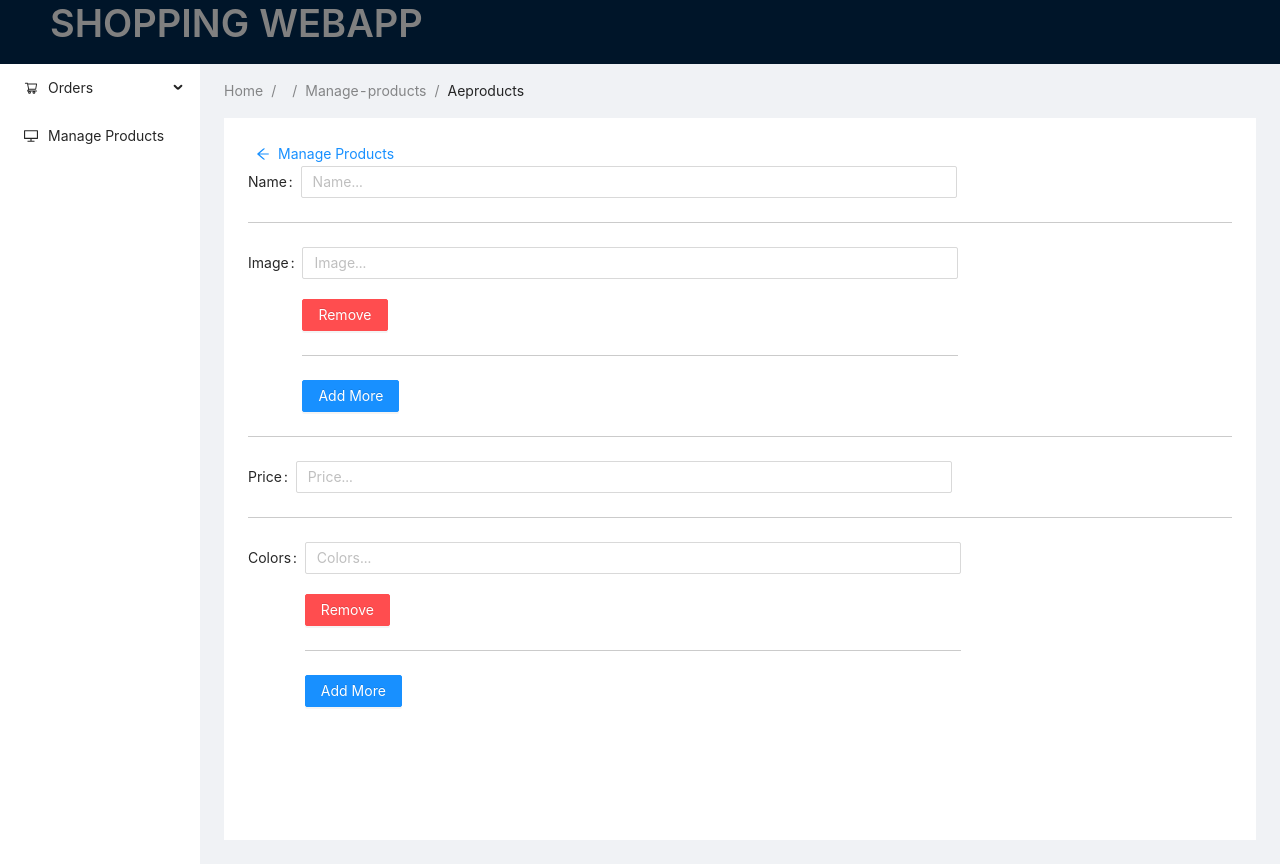
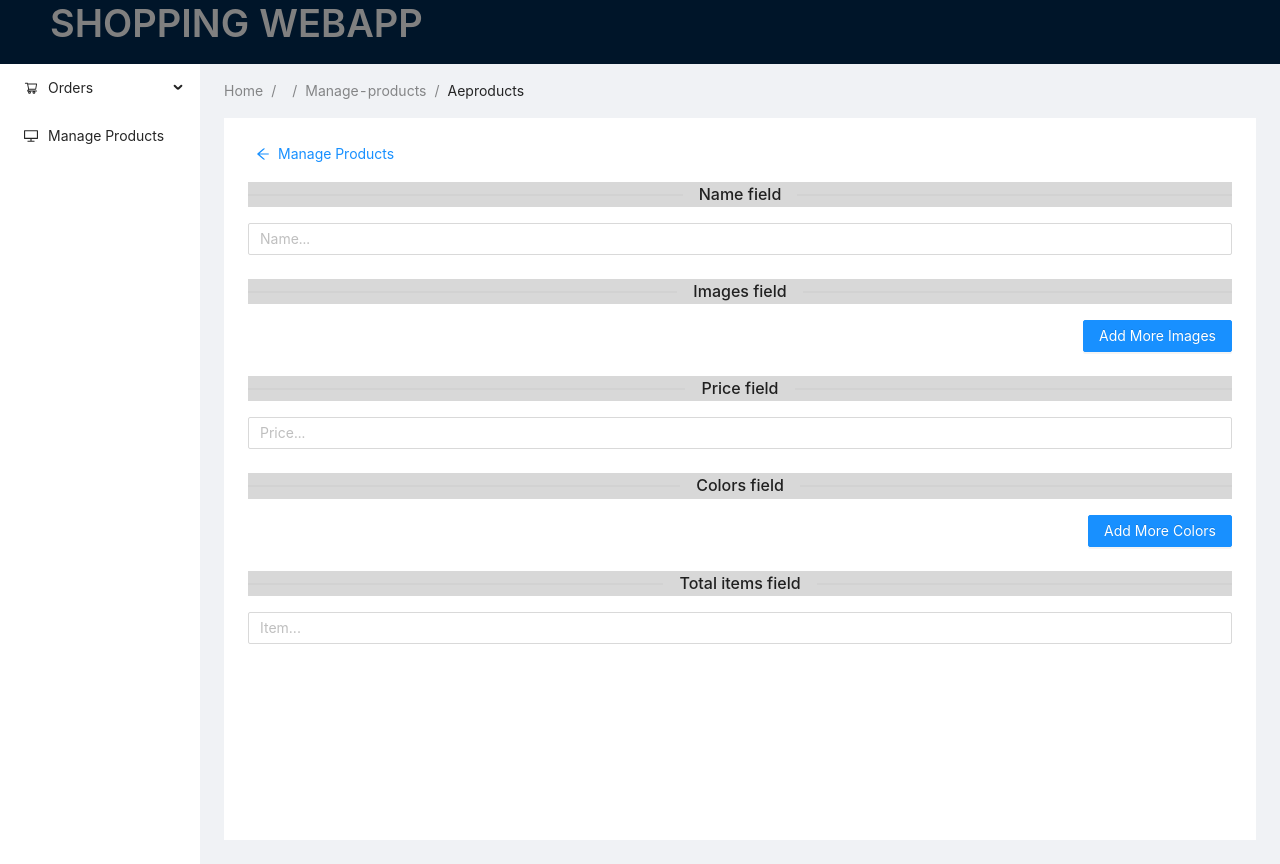
Before and after one commit to BK-MT20/Shopping_Webapp, a React (Create React App) app in the folder admin/: page /manage-products/AEProducts in a window 1280 px wide. Built offline with nearby package versions, Linux system fonts and the light colour scheme.

Commit message:
[AP-0] View Products Management

```diff
--- a/admin/src/pages/admin/AED-Products/AEProducts.js
+++ b/admin/src/pages/admin/AED-Products/AEProducts.js
@@ -1,6 +1,6 @@
 import React from 'react'
 import {ArrowLeftOutlined} from '@ant-design/icons'
-import { Button,Form,Input,Divider } from 'antd';
+import { Button,Form,Input,Divider,InputNumber } from 'antd';
 
 function AEProducts() {
   return (
@@ -14,51 +14,146 @@ function AEProducts() {
         </Button>
         <Form
             name="wrap"
-            //
+            // wrapperCol={{ span: 16 }}
+            // labelCol={{ span: 3 }}
 
-            wrapperCol={{ span: 16 }}
         >
-            <Form.Item
-                label="Name"
+        <Divider style={{ backgroundColor: "#d8d8d8" }}>Name field</Divider>
+
+        <Form.Item
                 name="name"
-
+                rules={[{ required: true, message: 'Please input your name!' }]}
             >
             <Input placeholder="Name..." />
         </Form.Item>
-        <Divider style={{ backgroundColor: "#d8d8d8" }}></Divider>
+        <Divider style={{ backgroundColor: "#d8d8d8" }}>Images field</Divider>
+
+        <Form.List
+                name="image"
+                rules={[{ required: true, message: 'Please input your image!' }]}
+            >
+            {(fields, { add, remove }, { errors }) => (
+
+            <>
+                {fields.map((field, index) => (
+                <Form.Item
+                    required={false}
+                    key={field.key}
+                >
+                    <Form.Item
+                    {...field}
+                    validateTrigger={['onChange', 'onBlur']}
+                    rules={[
+                        {
+                        required: true,
+                        whitespace: true,
+                        message: "Please input your image.",
+                        },
+                    ]}
+                    noStyle
+                    >
+                    <Input name="image" placeholder="Image..." />
+                    </Form.Item>
+                    {fields.length > 1 ? (
+                    <Button type="primary"
+                        onClick ={() => {remove(field.name)}}
+                        style={{ marginTop: "20px" }}
+                        danger
+                    >
+                        Remove
+                    </Button>
+
+                    ) : null}
+                </Form.Item>
+                ))}
+                <Form.Item>
+                <Button
+                    type="primary"
+                    onClick={() => add()}
+
+                    style={{ float: 'right' }}
+                >
+                    Add More Images
+                </Button>
+                <Form.ErrorList errors={errors} />
+                </Form.Item>
+            </>
+            )}
+        </Form.List>
+
+        <Divider style={{ backgroundColor: "#d8d8d8" }}>Price field</Divider>
+
 
         <Form.Item
-
-                label="Image"
-                name="image"
-            >
-            <Input placeholder="Image..." />
-            <Button type="primary" style={{ marginTop: "20px" }}danger >Remove</Button>
-            <Divider style={{ backgroundColor: "#d8d8d8" }}></Divider>
-            <Button type="primary">Add More</Button>
-        </Form.Item>
-
-        <Divider style={{ backgroundColor: "#d8d8d8" }}></Divider>
-
-        <Form.Item
-                label="Price"
                 name="price"
+                rules={[{ required: true, message: 'Please input your price!' }]}
             >
             <Input placeholder="Price..." />
         </Form.Item>
 
-        <Divider style={{ backgroundColor: "#d8d8d8" }}></Divider>
+        <Divider style={{ backgroundColor: "#d8d8d8", }}>Colors field</Divider>
+
+        <Form.List
+                name="colors"
+                rules={[{ required: true, message: 'Please input your color!' }]}
+            >
+            {(fields, { add, remove }, { errors }) => (
+
+            <>
+                {fields.map((field, index) => (
+                <Form.Item
+                    required={false}
+                    key={field.key}
+                >
+                    <Form.Item
+                    {...field}
+                    validateTrigger={['onChange', 'onBlur']}
+                    rules={[
+                        {
+                        required: true,
+                        whitespace: true,
+                        message: "Please input your color.",
+                        },
+                    ]}
+                    noStyle
+                    >
+                    <Input name="color" placeholder="Color..." />
+                    </Form.Item>
+                    {fields.length > 1 ? (
+                    <Button type="primary"
+                        onClick ={() => {remove(field.name)}}
+                        style={{ marginTop: "20px" }}
+                        danger
+                    >
+                        Remove
+                    </Button>
+
+                    ) : null}
+                </Form.Item>
+                ))}
+                <Form.Item>
+                <Button
+                    type="primary"
+                    onClick={() => add()}
+
+                    style={{ float: 'right' }}
+                >
+                    Add More Colors
+                </Button>
+                <Form.ErrorList errors={errors} />
+                </Form.Item>
+            </>
+            )}
+        </Form.List>
+        <Divider style={{ backgroundColor: "#d8d8d8" }}>Total items field</Divider>
 
         <Form.Item
+                name="item"
+                rules={[{ required: true, message: 'Please input your total items left!' }]}
 
-            label="Colors"
-            name="color"
             >
-            <Input placeholder="Colors..." />
-                <Button type="primary" style={{ marginTop: "20px" }}danger >Remove</Button>
-                <Divider style={{ backgroundColor: "#d8d8d8" }}></Divider>
-                <Button type="primary">Add More</Button>
-            </Form.Item>
+            <InputNumber placeholder="Item..." style={{ width:"100%" }} />
+        </Form.Item>
         </Form>
     </>
 
--- a/admin/src/pages/admin/ManageProducts.js
+++ b/admin/src/pages/admin/ManageProducts.js
@@ -1,33 +1,91 @@
-import React, {  } from 'react'
-import { Table,Tag,Space,Popconfirm } from 'antd';
-import {EditOutlined ,DeleteOutlined} from '@ant-design/icons';
+import React, { useRef,useState } from 'react'
+import { Table,Tag,Space,Popconfirm ,Input} from 'antd';
+import {DeleteOutlined,SearchOutlined} from '@ant-design/icons';
 import EditButton from './AED-Products/EditButton'
 import './ManageProducts.scss'
 
 function ManageProducts() {
+  // const [searchText, setSearchText] = useState('');
+  // const [searchedColumn, setSearchedColumn] = useState('');
+  // const searchInput = useRef(null);
+  // const handleSearch = (selectedKeys, confirm, dataIndex) => {
+  //   // confirm();
+  //   // console.log(selectedKeys[0])
+  //   // console.log(dataIndex)
+  //   setSearchText(selectedKeys[0]);
+  //   setSearchedColumn(dataIndex);
+  // };
   const columns = [
     {
       title: 'Name',
       dataIndex: 'name',
-      key: 'key',
+      key: 'name',
       align: 'center',
+      filterDropdown: ({setSelectedKeys, selectedKeys, confirm, clearFilters }) => {
+        return (
+            <Input placeholder='Type text here'
+                  value={selectedKeys[0]}
+                  onChange={(e)=>{
+                    setSelectedKeys(e.target.value?[e.target.value]:[])
+                  }}
+                  onPressEnter={()=>{
+                    // console.log(selectedKeys[0])
+                    confirm();
+                  }}
+            />
+        )
+
+      },
+      filterIcon:() => {
+        return <SearchOutlined/>
+      },
+      onFilter:(value,record) => {
+        return record.name.toLowerCase().includes(value.toLowerCase())
+      }
     },
     {
       title: 'Image',
       dataIndex: 'image',
-      key: 'key',
+      key: 'image',
       align: 'center',
-      render:  (_,record) => (<img src={`${record.image}`} style={{width: '80px' }} /> ),
+      width:400,
+      render: (images, record ) => (
+
+          images.map((image,idx) => {
+            console.log(idx)
+            return (
+              <img
+                key={idx}
+                src={image}
+                alt=""
+                style={{width: '80px' ,marginTop:'10px'}}
+              />
+            );
+          })
+      ),
+
     },
     {
       title: 'Price',
       dataIndex: 'price',
-      key: 'key',
+      key: 'price',
       align: 'center',
+      defaultSortOrder: 'ascend',
+      sorter: (a, b) => {
+        return a.price.slice(1) - b.price.slice(1)
+      }
+    },
+    {
+      title: 'Remained',
+      dataIndex: 'remained',
+      key: 'remained',
+      align: 'center',
+      defaultSortOrder: 'ascend',
+      sorter: (a, b) => a.remained - b.remained,
     },
     {
       title: 'Colors',
-      key: 'key',
+      key: 'color',
       dataIndex: 'color',
       align: 'center',
       render: (_, { colors }) => (
@@ -37,7 +95,8 @@ function ManageProducts() {
 
 
             return (
-              <Tag color={color} key={color}>
+              <Tag color={color} key={color}
+              style={{marginTop:'10px'}} >
                 <Space size="middle">
                   {color.toUpperCase()}
                 </Space>
@@ -67,32 +126,134 @@ function ManageProducts() {
   const data = [
     {
       key: '1',
-      name: 'Boxy Denim Jacket',
-      price: '$25.00',
-      image: 'https://cdn.shopify.com/s/files/1/0591/1350/4958/products/54_8558553c-a9dd-4474-bc2b-6707343dacbe.jpg?v=1628348240&width=990',
+      name: 'Boxy',
+      price: '$20.00',
+      image: ['https://cdn.shopify.com/s/files/1/0591/1350/4958/products/54_8558553c-a9dd-4474-bc2b-6707343dacbe.jpg?v=1628348240&width=990',
+              'https://cdn.shopify.com/s/files/1/0591/1350/4958/products/54_8558553c-a9dd-4474-bc2b-6707343dacbe.jpg?v=1628348240&width=990'
+              ],
       colors: ['LightBlue', 'DarkBlue'],
+      remained: 1,
     },
     {
       key: '2',
-      name: 'Boxy Denim Jacket',
-      price: '$25.00',
-      image: 'https://cdn.shopify.com/s/files/1/0591/1350/4958/products/54_8558553c-a9dd-4474-bc2b-6707343dacbe.jpg?v=1628348240&width=990',
+      name: 'Denim ',
+      price: '$21.00',
+      image: ['https://cdn.shopify.com/s/files/1/0591/1350/4958/products/54_8558553c-a9dd-4474-bc2b-6707343dacbe.jpg?v=1628348240&width=990',
+              'https://cdn.shopify.com/s/files/1/0591/1350/4958/products/54_8558553c-a9dd-4474-bc2b-6707343dacbe.jpg?v=1628348240&width=990'
+              ],
       colors: ['LightBlue', 'DarkBlue'],
+      remained: 2,
     },
     {
       key: '3',
-      name: 'Boxy Denim Jacket',
+      name: 'Jacket',
+      price: '$22.00',
+      image: ['https://cdn.shopify.com/s/files/1/0591/1350/4958/products/54_8558553c-a9dd-4474-bc2b-6707343dacbe.jpg?v=1628348240&width=990',
+              'https://cdn.shopify.com/s/files/1/0591/1350/4958/products/54_8558553c-a9dd-4474-bc2b-6707343dacbe.jpg?v=1628348240&width=990'
+            ],
+      colors: ['LightBlue', 'DarkBlue'],
+      remained: 3,
+
+
+    },
+    {
+      key: '4',
+      name: 'vest',
+      price: '$23.00',
+      image: ['https://cdn.shopify.com/s/files/1/0591/1350/4958/products/54_8558553c-a9dd-4474-bc2b-6707343dacbe.jpg?v=1628348240&width=990',
+              'https://cdn.shopify.com/s/files/1/0591/1350/4958/products/54_8558553c-a9dd-4474-bc2b-6707343dacbe.jpg?v=1628348240&width=990'
+            ],
+      colors: ['LightBlue', 'DarkBlue'],
+      remained: 4,
+
+    },
+    {
+      key: '5',
+      name: 'pants',
+      price: '$24.00',
+      image: ['https://cdn.shopify.com/s/files/1/0591/1350/4958/products/54_8558553c-a9dd-4474-bc2b-6707343dacbe.jpg?v=1628348240&width=990',
+              'https://cdn.shopify.com/s/files/1/0591/1350/4958/products/54_8558553c-a9dd-4474-bc2b-6707343dacbe.jpg?v=1628348240&width=990'
+            ],
+      colors: ['LightBlue', 'DarkBlue'],
+      remained: 5,
+
+    },
+    {
+      key: '6',
+      name: 't-shirt',
       price: '$25.00',
-      image: 'https://cdn.shopify.com/s/files/1/0591/1350/4958/products/54_8558553c-a9dd-4474-bc2b-6707343dacbe.jpg?v=1628348240&width=990',
+      image: ['https://cdn.shopify.com/s/files/1/0591/1350/4958/products/54_8558553c-a9dd-4474-bc2b-6707343dacbe.jpg?v=1628348240&width=990',
+              'https://cdn.shopify.com/s/files/1/0591/1350/4958/products/54_8558553c-a9dd-4474-bc2b-6707343dacbe.jpg?v=1628348240&width=990'
+              ],
       colors: ['LightBlue', 'DarkBlue'],
+      remained: 6,
+
     },
-  ];
+    {
+      key: '7',
+      name: 'jacket',
+      price: '$26.00',
+      image: ['https://cdn.shopify.com/s/files/1/0591/1350/4958/products/54_8558553c-a9dd-4474-bc2b-6707343dacbe.jpg?v=1628348240&width=990',
+              'https://cdn.shopify.com/s/files/1/0591/1350/4958/products/54_8558553c-a9dd-4474-bc2b-6707343dacbe.jpg?v=1628348240&width=990'
+              ],
+      colors: ['LightBlue', 'DarkBlue'],
+      remained: 7,
+
+  },
+  {
+    key: '8',
+    name: 'socks',
+    price: '$27.00',
+    image: ['https://cdn.shopify.com/s/files/1/0591/1350/4958/products/54_8558553c-a9dd-4474-bc2b-6707343dacbe.jpg?v=1628348240&width=990',
+            'https://cdn.shopify.com/s/files/1/0591/1350/4958/products/54_8558553c-a9dd-4474-bc2b-6707343dacbe.jpg?v=1628348240&width=990'
+            ],
+    colors: ['LightBlue', 'DarkBlue'],
+    remained: 8,
+
+},
+{
+  key: '9',
+  name: 'shirt',
+  price: '$28.00',
+  image: ['https://cdn.shopify.com/s/files/1/0591/1350/4958/products/54_8558553c-a9dd-4474-bc2b-6707343dacbe.jpg?v=1628348240&width=990',
+          'https://cdn.shopify.com/s/files/1/0591/1350/4958/products/54_8558553c-a9dd-4474-bc2b-6707343dacbe.jpg?v=1628348240&width=990'
+          ],
+  colors: ['LightBlue', 'DarkBlue'],
+  remained: 9,
+
+},
+{
+  key: '10',
+  name: 'dress',
+  price: '$29.00',
+  image: ['https://cdn.shopify.com/s/files/1/0591/1350/4958/products/54_8558553c-a9dd-4474-bc2b-6707343dacbe.jpg?v=1628348240&width=990',
+            'https://cdn.shopify.com/s/files/1/0591/1350/4958/products/54_8558553c-a9dd-4474-bc2b-6707343dacbe.jpg?v=1628348240&width=990'
+          ],
+  colors: ['LightBlue', 'DarkBlue'],
+  remained: 10,
+
+},
+{
+  key: '11',
+  name: 'Boxy Denim Jacket',
+  price: '$30.00',
+  image: ['https://cdn.shopify.com/s/files/1/0591/1350/4958/products/54_8558553c-a9dd-4474-bc2b-6707343dacbe.jpg?v=1628348240&width=990',
+          'https://cdn.shopify.com/s/files/1/0591/1350/4958/products/54_8558553c-a9dd-4474-bc2b-6707343dacbe.jpg?v=1628348240&width=990'
+          ],
+  colors: ['LightBlue', 'DarkBlue'],
+  remained: 11,
+
+},
+
+];
 
   return (
     <>
         <Table columns={columns}
            dataSource={data}
            rowClassName={(record, index) => index % 2 === 0 ? 'table-row-light' :  'table-row-dark'}
+           pagination={{ pageSize: 10 }}
+           scroll={{ y: 450 }}
         />
     </>
 
```
Also changed, not shown: admin/src/pages/admin/ManageProducts.scss (+8 -0 lines).
